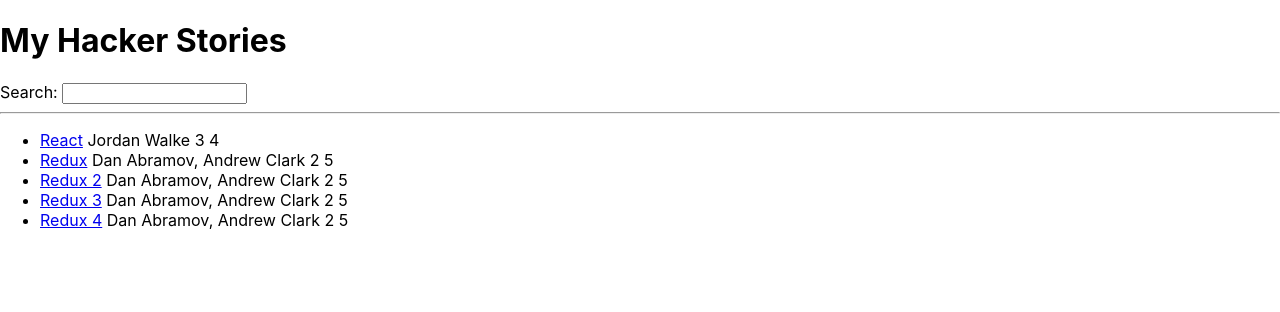
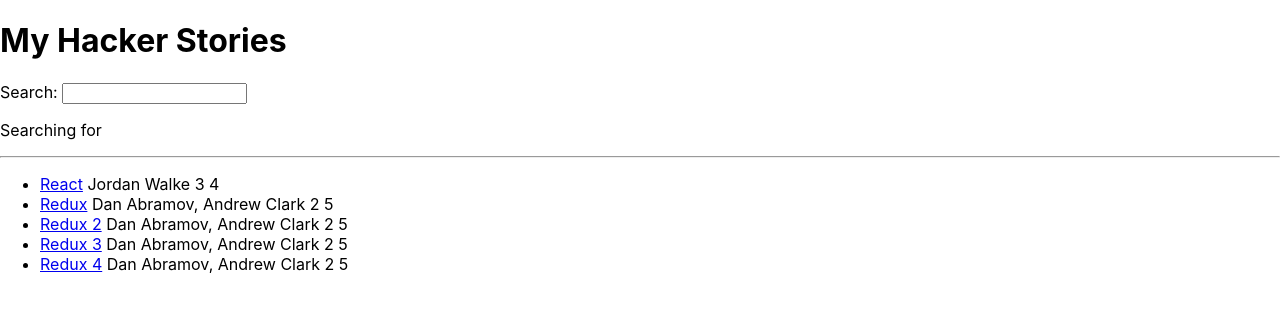
Before and after one commit to luizlugo/hacker_stories, a React (Create React App) app: page / in a window 1280 px wide. Shown: the top 312 px of the page. Built offline with nearby package versions, Linux system fonts and the light colour scheme.

Commit message:
Adding state to component

```diff
--- a/src/App.js
+++ b/src/App.js
@@ -1,7 +1,10 @@
-import logo from "./logo.svg";
+import React from "react";
 import "./App.css";
 
-const list = [
+const App = () => {
+  console.log("App renders");
+
+  const stories = [
     {
       title: "React",
       url: "https://reactjs.org/",
@@ -44,31 +47,49 @@
     },
   ];
 
-const App = () => {
   return (
     <div>
       <h1>My Hacker Stories</h1>
       <Search />
       <hr />
-      <List />
+      <List list={stories} />
     </div>
   );
 };
 
 const Search = () => {
+  console.log("Search renders");
+  const [searchText, setSearchText] = React.useState("");
+
+  const onChange = (event) => {
+    setSearchText(event.target.value);
+  };
+
   return (
     <div>
       <label htmlFor="search">Search: </label>
-      <input id="search" type="text" />
+      <input id="search" type="text" onChange={onChange} />
+
+      <p>
+        Searching for <strong>{searchText}</strong>
+      </p>
     </div>
   );
 };
 
-const List = () => {
+const List = ({ list }) => {
+  console.log("List renders");
   return (
     <ul>
       {list.map((item) => (
-        <li key={item.objectID}>
+        <ListItem item={item} key={item.objectID} />
+      ))}
+    </ul>
+  );
+};
+
+const ListItem = ({ item }) => (
+  <li>
     <span>
       <a href={item.url}>{item.title}</a>
     </span>
@@ -76,10 +97,7 @@
     <span> {item.num_comments}</span>
     <span> {item.points}</span>
   </li>
-      ))}
-    </ul>
 );
-};
 
 class Developer {
   constructor(firstName, lastName) {
```
Lines whose indentation alone changed are shown as unchanged.
